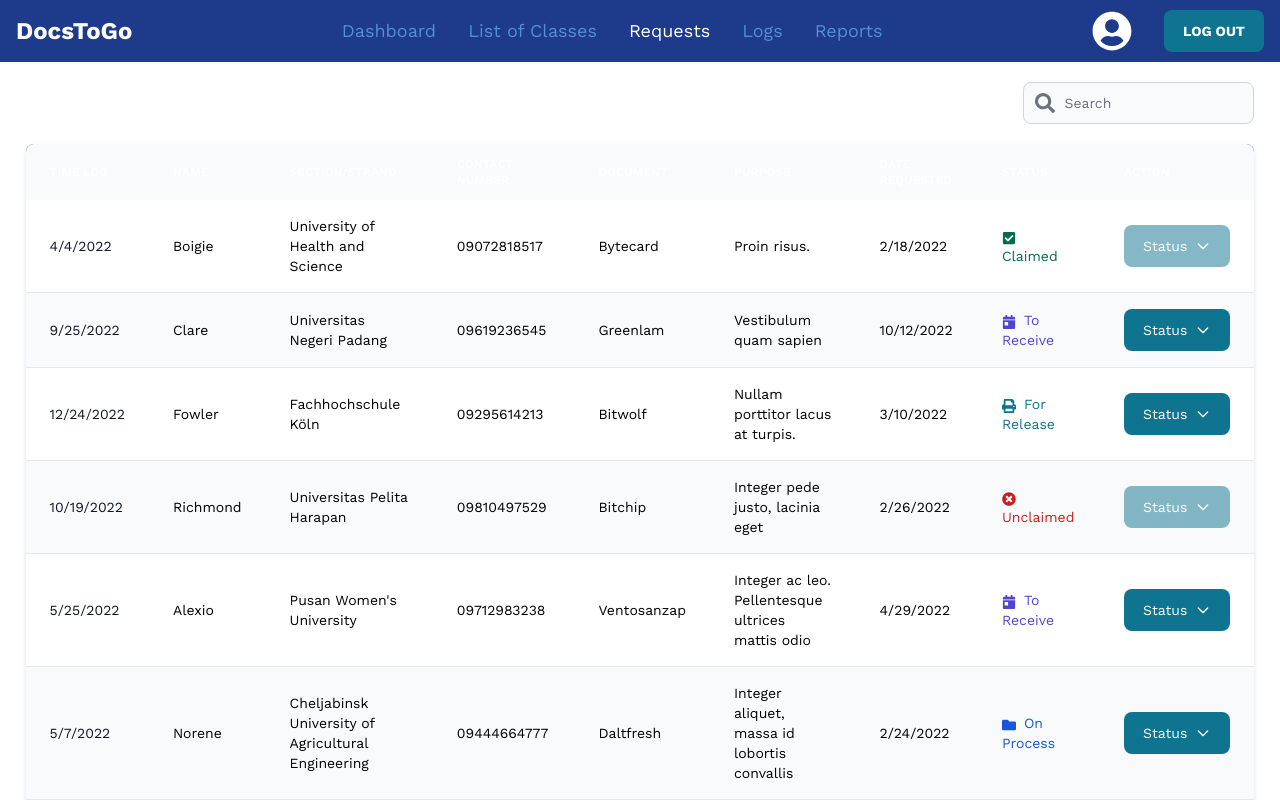
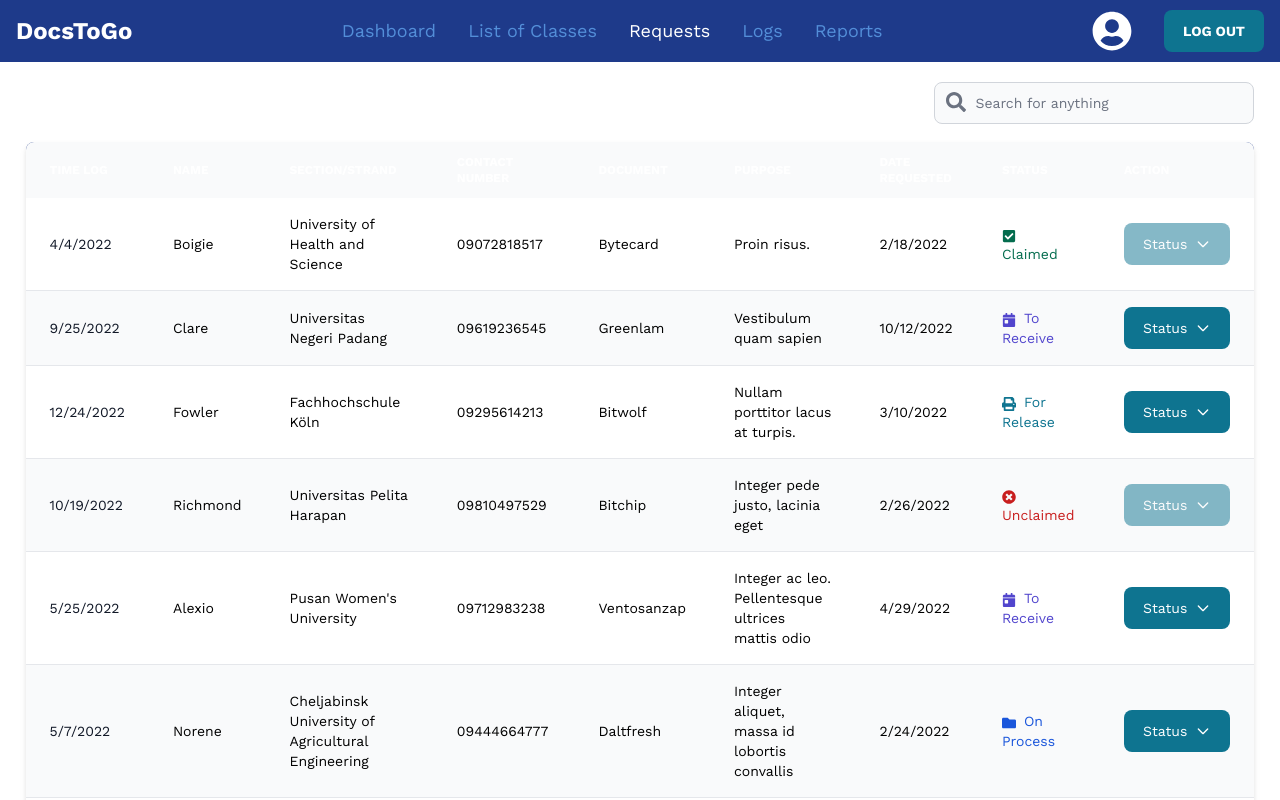
Before and after one commit to arvy-rence/docxtogo-admin, a Next.js app: page /dashboard/requests in a window 1280 px wide. Shown: the top 800 px of the page. Built offline with nearby package versions, Linux system fonts and the light colour scheme.

Commit message:
[REFACTOR] / Use props instead of local state

```diff
--- a/pages/dashboard/logs.jsx
+++ b/pages/dashboard/logs.jsx
@@ -111,9 +111,9 @@ const Logs = () => {
 
   // logic for filtering data
   useEffect(() => {
-    const nameMatches = filteredLogs.filter((log) => log.name.toLowerCase().includes(search.toLowerCase()))
-    const sectionMatches = filteredLogs.filter((log) => log.strand.toLowerCase().includes(search.toLowerCase()))
-    const documentMatches = filteredLogs.filter((log) => log.document.toLowerCase().includes(search.toLowerCase()))
+    const nameMatches = tableData.filter((log) => log.name.toLowerCase().includes(search.toLowerCase()))
+    const sectionMatches = tableData.filter((log) => log.strand.toLowerCase().includes(search.toLowerCase()))
+    const documentMatches = tableData.filter((log) => log.document.toLowerCase().includes(search.toLowerCase()))
 
     const matches = [...nameMatches, ...sectionMatches, ...documentMatches]
     const uniqueMatches = [...new Set(matches)]
--- a/pages/dashboard/requests.jsx
+++ b/pages/dashboard/requests.jsx
@@ -132,10 +132,10 @@ const Requests = () => {
             id="search"
             type="text"
             icon={FaSearch}
-            placeholder="Search"
+            placeholder="Search for anything"
             onChange={(e) => setSearch(e.target.value)}
             required={true}
-            className="font-work"
+            className="font-work w-[20rem] h-[2.5rem] text-sm"
           />
         </div>
         <div className="pb-5"></div>
```
